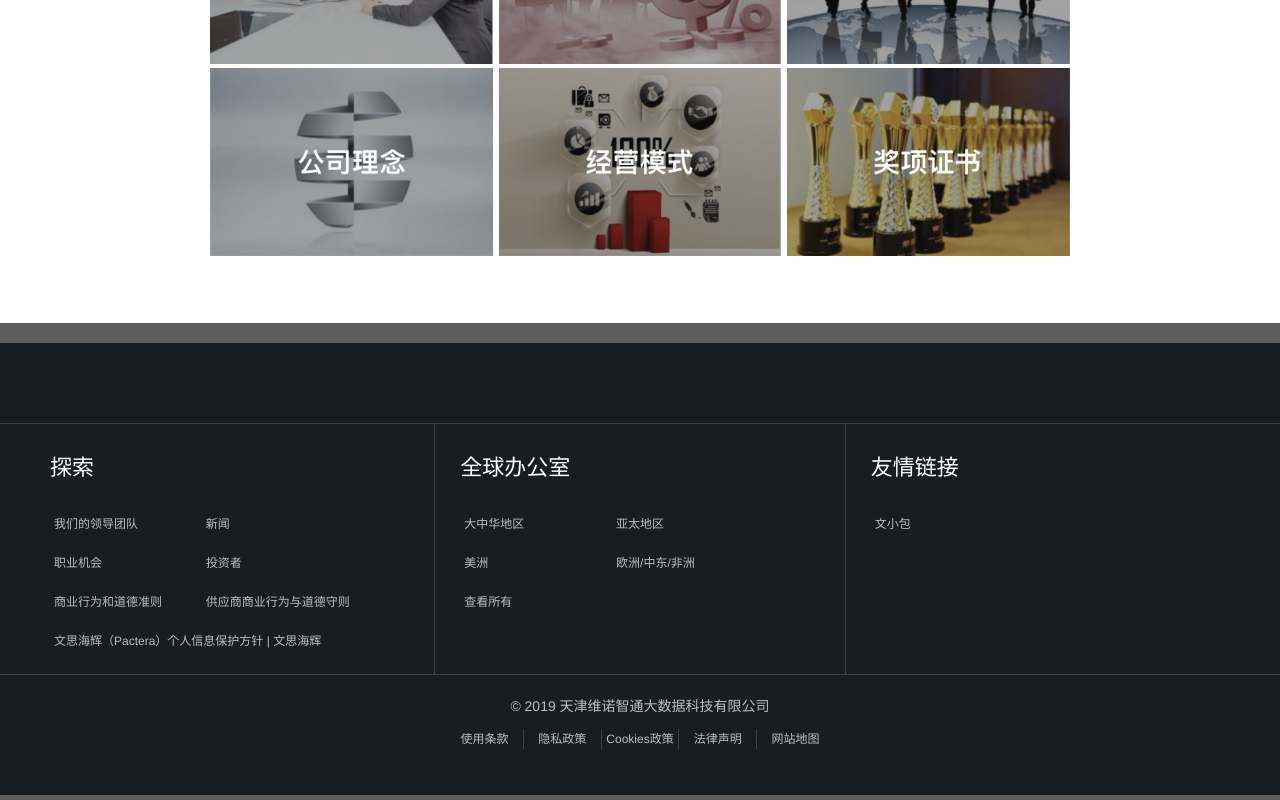
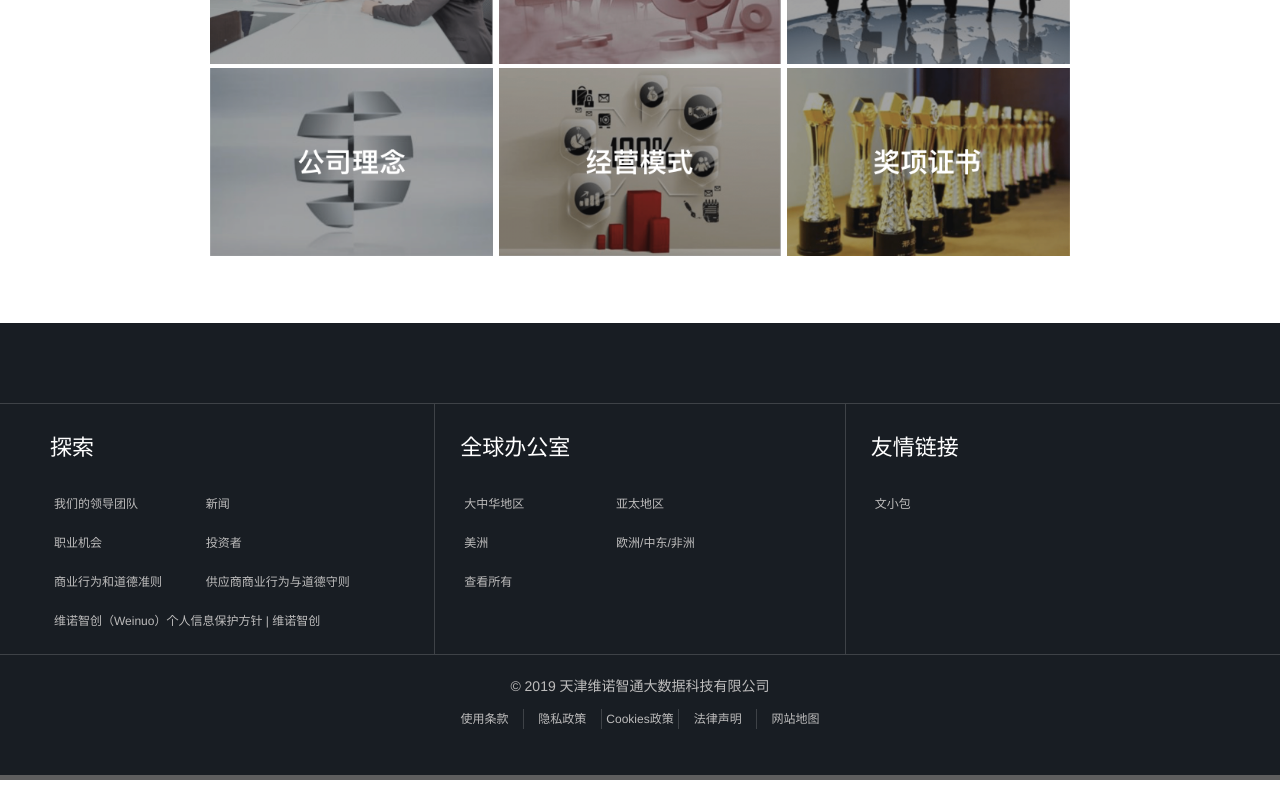
Before and after one commit to dyk98/weinuo_home, a Vue app in the folder phone_front_end/: page /case#/pc in a window 1280 px wide. Shown: the part 2568-3368 px from the top of the page. Built offline with nearby package versions, Linux system fonts and the light colour scheme.

Commit message:
feat把文思海辉改了

```diff
--- a/phone_front_end/src/App.vue
+++ b/phone_front_end/src/App.vue
@@ -260,7 +260,7 @@
                                     <router-link to="CompanyInFo" id="click">供应商商业行为与道德守则</router-link>
                                 </li>
                                 <li class="menu-item">
-                                    <router-link to="CompanyInFo" id="click">文思海辉（Pactera）个人信息保护方针 | 文思海辉</router-link>
+                                    <router-link to="CompanyInFo" id="click">维诺智创（Weinuo）个人信息保护方针 | 维诺智创</router-link>
                                 </li>
                             </ul>
                         </div>
@@ -416,7 +416,6 @@
     .footer {
         background: #5e5e5e;
         color: #ffffff;
-        padding-top: 20px;
         padding-bottom: 5px;
     }
 
```
